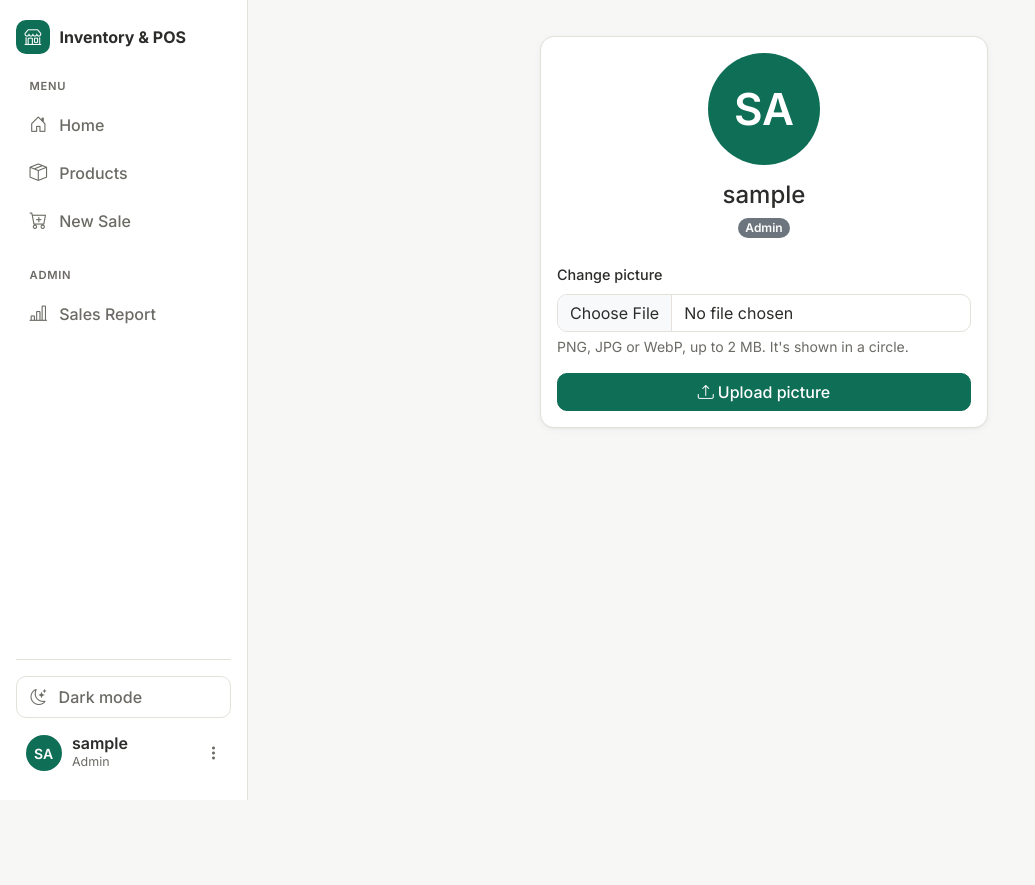
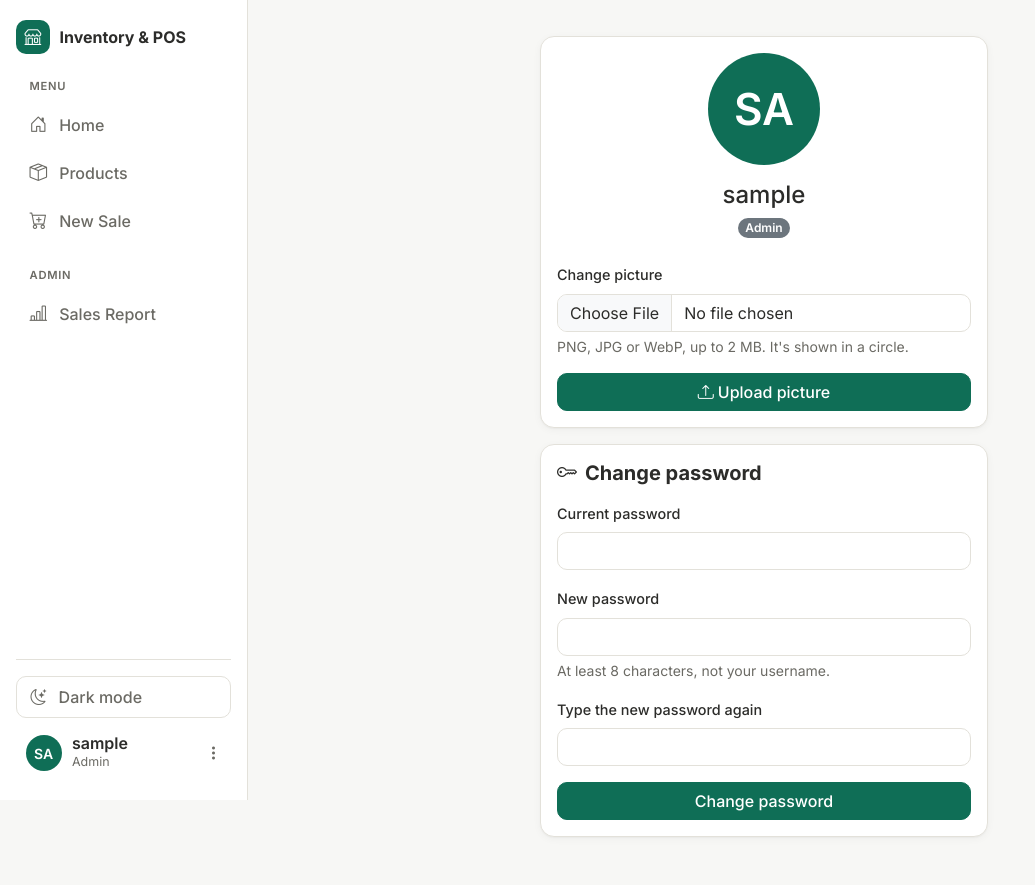
Before and after one commit to JmlAsync/inventory-pos-system, a Flask app: page /profile in a window 1280 px wide. Shown: the whole page, without its empty margins (0-1035 px from the left). Before the commit the page ends 800 px from the top, so only its background shows below. Run offline with Flask 3, Linux system fonts and the light colour scheme; the visitor is signed in with stand-in values (Sample User, id 1); data comes from the database, SQL or seed files in the repository.

Commit message:
Let users change their password
New 'Change password' card on the profile page (and in the avatar menu):
current password required, at least 8 characters, not the username,
typed twice. Replaces default passwords like admin123.

Co-Authored-By: Claude Opus 5.5 <noreply@anthropic.com>
Claude-Session: https://claude.ai/code/session_01AnRZgfVLrJe4aroni2zZdi

```diff
--- a/app.py
+++ b/app.py
@@ -569,6 +569,34 @@ def remove_avatar():
     return redirect(url_for('profile'))
 
 
+# ---------------- Change password (v0.13.5) ----------------
+MIN_PASSWORD_LENGTH = 8
+
+
+@app.route('/profile/password', methods=['POST'])
+@login_required
+def change_password():
+    """Lets a user replace a default password like admin123 with their own."""
+    current = request.form.get('current_password', '')
+    new = request.form.get('new_password', '')
+    confirm = request.form.get('confirm_password', '')
+    if not check_password_hash(current_user.password_hash, current):
+        flash('Current password is wrong. Nothing was changed.', 'danger')
+    elif new != confirm:
+        flash('The new passwords do not match.', 'danger')
+    elif new.lower() == current_user.username.lower():
+        flash("Your password can't be the same as your username.", 'danger')
+    elif len(new) < MIN_PASSWORD_LENGTH:
+        flash(f'The new password must be at least {MIN_PASSWORD_LENGTH} characters long.', 'danger')
+    elif new == current:
+        flash('The new password is the same as the current one.', 'danger')
+    else:
+        current_user.password_hash = generate_password_hash(new)   # stored scrambled, never as plain text
+        db.session.commit()
+        flash('Password changed. Use the new one next time you log in.', 'success')
+    return redirect(url_for('profile'))
+
+
 @app.errorhandler(413)
 def too_large(e):
     flash('That picture is too big. The limit is 2 MB.', 'danger')
--- a/templates/base.html
+++ b/templates/base.html
@@ -87,6 +87,7 @@
                     <ul class="dropdown-menu w-100">
                         <li><span class="dropdown-item-text small text-body-secondary">Signed in as {{ current_user.role|capitalize }}</span></li>
                         <li><a class="dropdown-item" href="{{ url_for('profile') }}"><i class="bi bi-camera" aria-hidden="true"></i>Change picture</a></li>
+                        <li><a class="dropdown-item" href="{{ url_for('profile') }}#password"><i class="bi bi-key" aria-hidden="true"></i>Change password</a></li>
                         <li><hr class="dropdown-divider"></li>
                         <li>
                             {# Log out is a small form, not a link (v0.13.2) #}
--- a/templates/profile.html
+++ b/templates/profile.html
@@ -26,4 +26,28 @@
         {% endif %}
     </div>
 </div>
+
+{# Change password (v0.13.5) #}
+<div class="card mx-auto mt-3" style="max-width: 28rem;" id="password">
+    <div class="card-body">
+        <h2 class="h5 fw-bold mb-3"><i class="bi bi-key me-2" aria-hidden="true"></i>Change password</h2>
+        <form method="POST" action="{{ url_for('change_password') }}">
+            <input type="hidden" name="csrf_token" value="{{ csrf_token() }}">
+            <div class="mb-3">
+                <label class="form-label" for="current_password">Current password</label>
+                <input type="password" class="form-control" id="current_password" name="current_password" autocomplete="current-password" required>
+            </div>
+            <div class="mb-3">
+                <label class="form-label" for="new_password">New password</label>
+                <input type="password" class="form-control" id="new_password" name="new_password" minlength="8" autocomplete="new-password" required>
+                <div class="form-text">At least 8 characters, not your username.</div>
+            </div>
+            <div class="mb-3">
+                <label class="form-label" for="confirm_password">Type the new password again</label>
+                <input type="password" class="form-control" id="confirm_password" name="confirm_password" minlength="8" autocomplete="new-password" required>
+            </div>
+            <button type="submit" class="btn btn-primary w-100">Change password</button>
+        </form>
+    </div>
+</div>
 {% endblock %}
```
